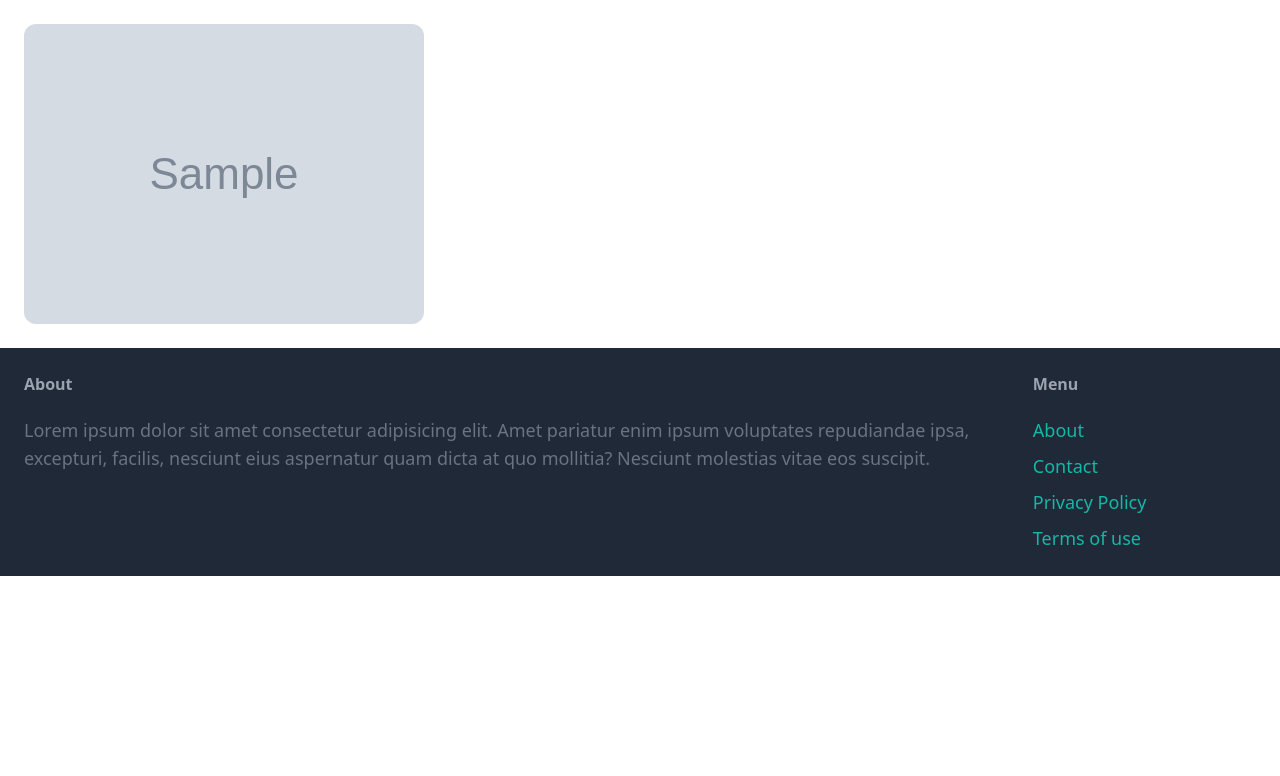
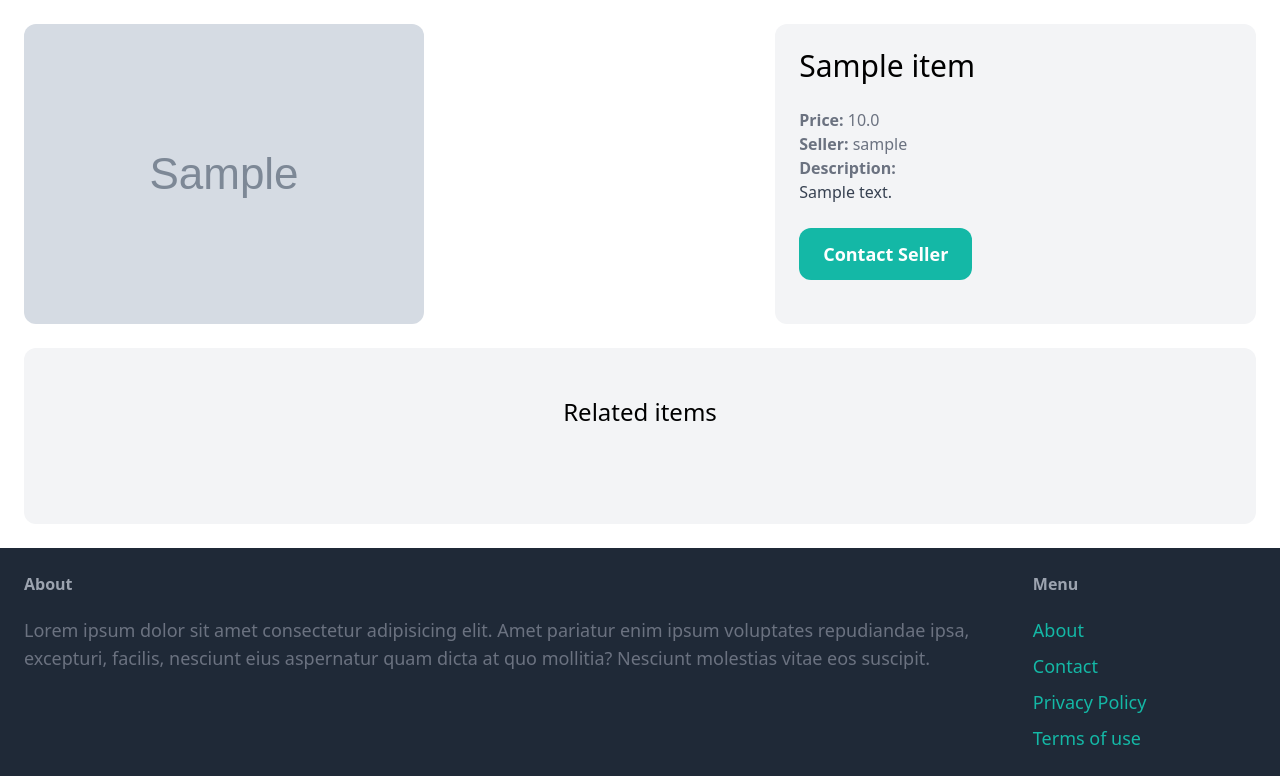
Before and after one commit to itzzvivek/Market-Place-Application, a Django app: page /items/1/ in a window 1280 px wide. Shown: the part 77-853 px from the top of the page. Before the commit the page ends 653 px from the top, so only its background shows below. Run offline with Django 4.2, Linux system fonts and the light colour scheme; tables that the repository leaves empty hold one stand-in row (values such as "Sample post"); grey boxes marked "Sample" are stand-in pictures; some libraries are stand-ins or nearby versions.

Commit message:
Add detail & Related item

```diff
--- a/item/models.py
+++ b/item/models.py
@@ -13,7 +13,7 @@
         return self.name
 
 class Item(models.Model):
-    Category = models.ForeignKey(Category,related_name='item', on_delete=models.CASCADE)
+    category = models.ForeignKey(Category,related_name='item', on_delete=models.CASCADE)
     name = models.CharField(max_length=255)
     description = models.TextField(blank=True,null=True)
     price = models.FloatField()
--- a/item/templates/item/detail.html
+++ b/item/templates/item/detail.html
@@ -7,5 +7,37 @@
         <div class="col-span-3">
             <img src="{{ item.image.url }}" alt="" class="rounded-xl">
         </div>
+        <div class="col-span-2 p-6 bg-gray-100 rounded-xl">
+            <h1 class="mb-6 text-3xl">{{ item.name }}</h1>
+            <p class="text-gray-500"><strong>Price: </strong>{{ item.price }}</p>
+            <p class="text-gray-500"><strong>Seller: </strong>{{ item.created_by.username }}</p>
+        {% if item.description %}
+            <p class="text-gray-700">
+                <strong class="text-gray-500">Description: </strong><br>
+                {{ item.description }}
+            </p>
+        {% endif %}
+        <a href="#" class="inline-block mt-6 px-6 py-3 text-lg font-semibold bg-teal-500 text-white rounded-xl hover:bg-teal-700">Contact Seller</a>
+        </div>
+    </div>
+
+    <div class="mt-6 px-6 py-12 bg-gray-100 rounded-xl">
+        <h1 class="mb-12 text-2xl text-center">Related items</h1>
+
+        <div class="grid grid-cols-3 gap-3">
+            {% for item in related_items %}
+                <div>
+                    <a href="{% url 'item:detail' item.id %}">
+                        <div>
+                            <img src="{{ item.image.url }}" class="rounded-t-xl" alt="">
+                        </div>
+                        <div class="p-6 bg-white rounded-b-xl">
+                            <h2 class="text-2xl">{{ item.name }}</h2>
+                            <p class="text-gray-500">{{item.price}}</p>
+                        </div>
+                    </a>
+                </div>
+            {% endfor %}
+        </div>
     </div>
 {% endblock %}
--- a/item/views.py
+++ b/item/views.py
@@ -4,5 +4,5 @@
 # Create your views here.
 def detail(request,pk):
     item = get_object_or_404(Item,pk=pk)
-
-    return render(request,  "item/detail.html",{'item':item})
+    related_items = Item.objects.filter(category=item.category, is_sold=False).exclude(pk=pk)[0:3]
+    return render(request,  "item/detail.html",{'item':item,'related_items':related_items})
```
Also changed, not shown: item/migrations/0003_rename_category_item_category.py (added).
